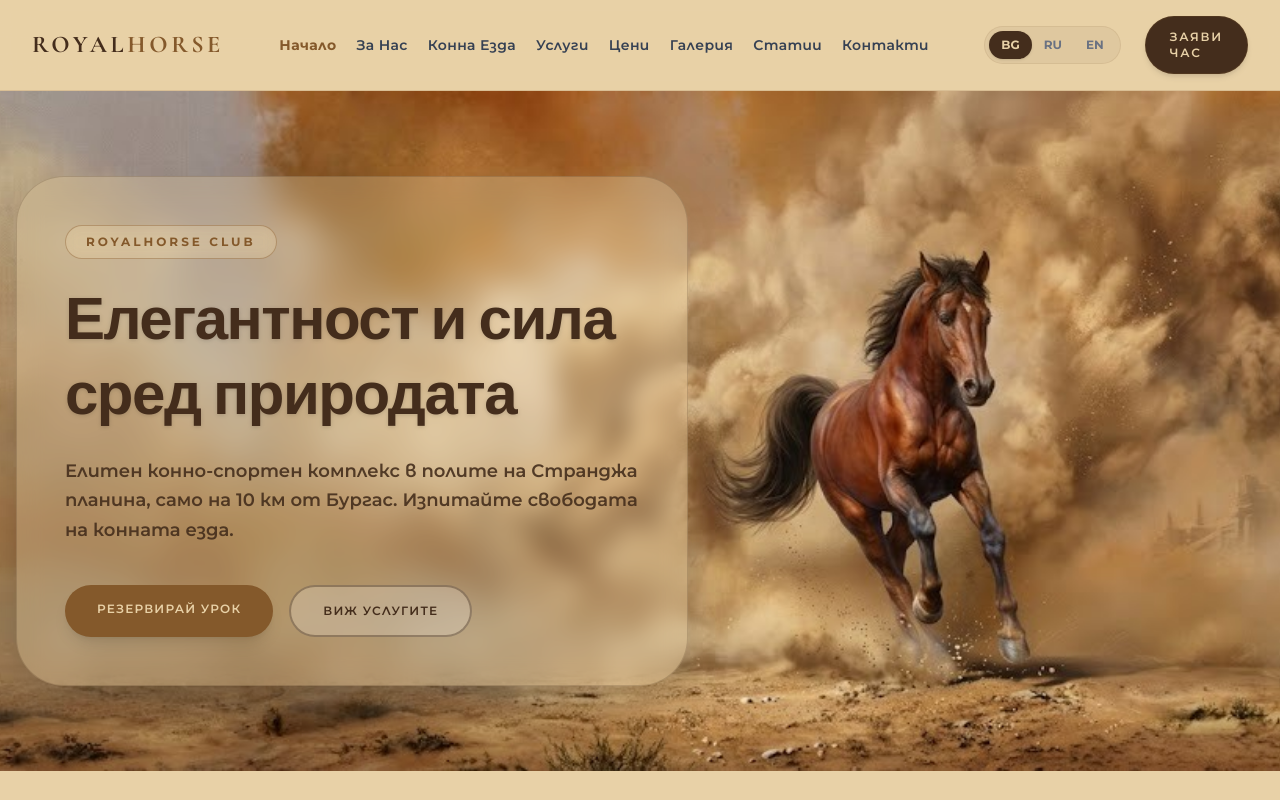
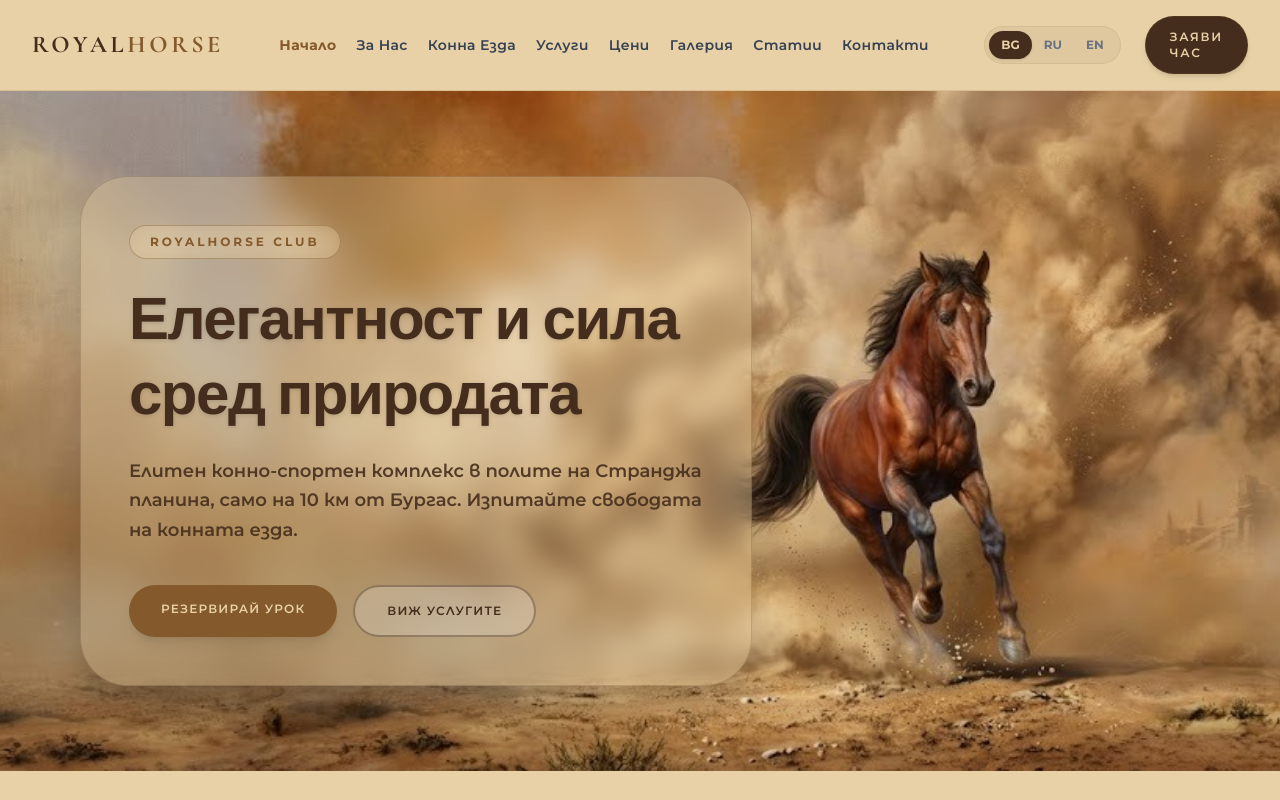
Before and after one commit to NTIVI/RoyalHorse, a Next.js app: page / in a window 1280 px wide. Shown: the top 800 px of the page. Built offline with nearby package versions, Linux system fonts and the light colour scheme.

Commit message:
style: move main hero glass block to the far left of the screen

```diff
--- a/src/app/page.tsx
+++ b/src/app/page.tsx
@@ -59,7 +59,7 @@ export default function HomeView() {
             />
           </div>
 
-          <div className="max-w-7xl mx-auto pl-2 pr-4 sm:pl-3 sm:pr-6 lg:pl-4 lg:pr-8 relative z-10 w-full py-20 text-left">
+          <div className="w-full pl-4 sm:pl-8 lg:pl-16 xl:pl-20 pr-4 relative z-10 py-20 text-left">
             <div className="max-w-2xl space-y-6 bg-[#E8D1A7]/30 backdrop-blur-md border border-[#442D1C]/20 rounded-[3rem] p-8 sm:p-12 shadow-2xl">
               <span className="hero-animate inline-block text-xs font-bold uppercase tracking-[0.25em] text-[#84592B] border border-[#84592B]/40 px-5 py-2 rounded-full bg-[#E8D1A7]/20 backdrop-blur-sm">
                 {t[lang].siteTitle}
```
